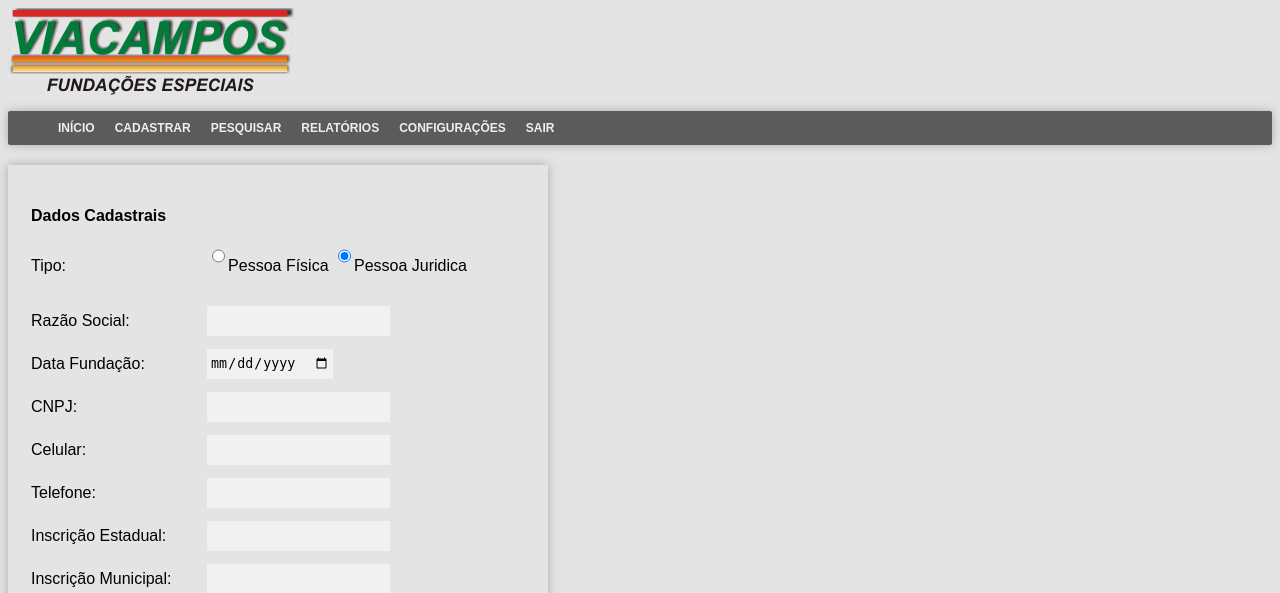
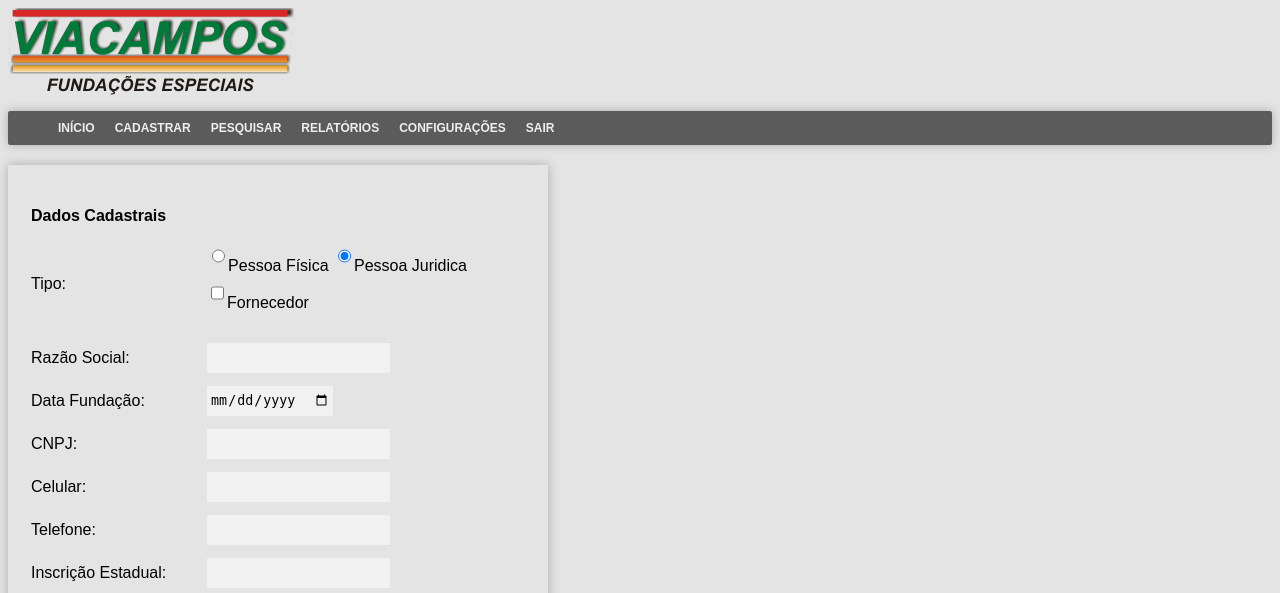
Before and after one commit to wislanlamounier/backSis, a PHP site: page /add_cliente.php in a window 1280 px wide. Shown: the top 593 px of the page. Run offline with PHP 8.4, Linux system fonts and the light colour scheme; the visitor is signed in with stand-in values (Sample User, id 1); data comes from the database, SQL or seed files in the repository.

Commit message:
Add-fornecedor

```diff
--- a/administrator/add_cliente.php
+++ b/administrator/add_cliente.php
@@ -38,6 +38,9 @@ require_once("../model/class_cidade_bd.php");
 
 
 	function tipo_form(){
+
+
+
 		if(document.getElementById("pessoa_fisica").checked == true){
 			document.getElementById("razao_nome").innerHTML = "Nome";
 			document.getElementById("data_fun_data_nasc").innerHTML = "Data de Nascimento";
@@ -54,6 +57,7 @@ require_once("../model/class_cidade_bd.php");
 			document.getElementById("inscricao_municipal_nulo").innerHTML = "";
 
 		}
+
 		if(document.getElementById("pessoa_juridica").checked == true){
 			document.getElementById("razao_nome").innerHTML = "Razao Social";
 			document.getElementById("data_fun_data_nasc").innerHTML = "Data Fundação";
@@ -67,11 +71,11 @@ require_once("../model/class_cidade_bd.php");
 			document.getElementById("rg").type = "hidden";
 			document.getElementById("rg").value = "";
 			document.getElementById("inscricao_municipal").type="number";
-
 			document.getElementById("inscricao_municipal_nulo").innerHTML="Inscrição Municipal";
 			document.getElementById("inscricao_municipal").name="inscricao_municipal";
+		}
 
-		}
+
 	}
 
 		function buscar_cidades(){
@@ -460,12 +464,13 @@ require_once("../model/class_cidade_bd.php");
 	<?php include_once("../view/topo.php"); ?>
 	<div id="content">
 			<div class='formulario' id="formulario">
-				<form form method="POST" id="add_cliente" action="index.php" onsubmit="return valida(this)">
+				<form form method="POST" id="add_cliente" action="add_cliente.php" onsubmit="return valida(this)">
 						<table id="table_dados_pes" class="table_dados_pes" border="0" >
 							 <tr><td colspan="2" padding-top:='10px'><span class="dados_cadastrais_title"><b>Dados Cadastrais</b><span></td></tr>
 							 <tr> <td ><span>Tipo:</span></td> <td>
 							 <input type="radio" onclick="tipo_form()" id="pessoa_fisica" name="tipo" value="0">Pessoa Física
 							 <input type="radio" onclick="tipo_form()" id="pessoa_juridica" name="tipo" checked value="1">Pessoa Juridica
+							 <br><input type="checkbox" onclick="tipo_form()" id="fornecedor" name="fornecedor" value="1">Fornecedor
 							 <br><br></td></tr>
 							 <tr> <td ><div id="razao_nome">Razão Social:</div></td><td><input type="text" id="nome" name="nome" ></td></tr>
 					         <tr> <td ><div id="data_fun_data_nasc">Data Fundação:</div></td> <td><input type="date" id="data_nasc" name="data_nasc" ></td></tr>
@@ -549,7 +554,7 @@ require_once("../model/class_cidade_bd.php");
 					$email_resp = $_POST['email_resp'];
 					$site = $_POST['site'];
 					$observacao = $_POST['observacao'];
-
+					$fornecedor = $_POST['fornecedor'];
 
 
 					//recebendo endereco
@@ -566,7 +571,7 @@ require_once("../model/class_cidade_bd.php");
 
 
 
-					$cliente->add_cliente($nome_razao_soc, $data_nasc_data_fund, $cpf_cnpj, $telefone_cel, $telefone_com, $id_endereco, $tipo, $rg, $inscricao_estadual, $inscricao_municipal, $responsavel, $cpf_responsavel, $data_nasc_resp, $email_resp, $site, $observacao);
+					$cliente->add_cliente($nome_razao_soc, $data_nasc_data_fund, $cpf_cnpj, $telefone_cel, $telefone_com, $id_endereco, $tipo, $rg, $inscricao_estadual, $inscricao_municipal, $responsavel, $cpf_responsavel, $data_nasc_resp, $email_resp, $site, $observacao, $fornecedor);
 
 					if($cliente->add_cliente_bd()){
 						echo "Sucesso";
--- a/model/class_cliente.php
+++ b/model/class_cliente.php
@@ -22,8 +22,9 @@ class Cliente {
 	public $email_resp;
 	public $site;
 	public $observacao;
+	public $fornecedor;
 
-	public function add_cliente($nome_razao_soc, $data_nasc_data_fund, $cpf_cnpj, $telefone_cel, $telefone_com, $id_endereco, $tipo, $rg, $inscricao_estadual, $inscricao_municipal, $responsavel, $cpf_responsavel, $data_nasc_resp, $email_resp, $site, $observacao){
+	public function add_cliente($nome_razao_soc, $data_nasc_data_fund, $cpf_cnpj, $telefone_cel, $telefone_com, $id_endereco, $tipo, $rg, $inscricao_estadual, $inscricao_municipal, $responsavel, $cpf_responsavel, $data_nasc_resp, $email_resp, $site, $observacao, $fornecedor){
 
 		$this->nome_razao_soc = $nome_razao_soc;
 		$this->data_nasc_data_fund = $data_nasc_data_fund;
@@ -41,6 +42,7 @@ class Cliente {
 		$this->email_resp = $email_resp;
 		$this->site = $site;
 		$this->observacao = $observacao;
+		$this->fornecedor = $fornecedor;
 
 	}
 
@@ -50,10 +52,10 @@ class Cliente {
 
 		$g = new Glob();
 
-		$query = "INSERT INTO clientes (nome_razao_soc, data_nasc_data_fund, cpf_cnpj, telefone_cel, telefone_com, id_endereco, tipo, rg, inscricao_estadual, inscricao_municipal, responsavel, cpf_responsavel, data_nasc_responsavel, email_responsavel, site, observacao)
-		                        VALUES (    '%s',           '%s',                '%s',      '%s',         '%s',         '%s',    '%s','%s',       '%s',               '%s',             '%s',           '%s',               '%s',                 '%s',     '%s',    '%s')";
+		$query = "INSERT INTO clientes (nome_razao_soc, data_nasc_data_fund, cpf_cnpj, telefone_cel, telefone_com, id_endereco, tipo, rg, inscricao_estadual, inscricao_municipal, responsavel, cpf_responsavel, data_nasc_responsavel, email_responsavel, site, observacao, fornecedor)
+		                        VALUES (    '%s',           '%s',                '%s',      '%s',         '%s',         '%s',    '%s','%s',       '%s',               '%s',             '%s',           '%s',               '%s',                 '%s',     '%s',    '%s',    '%s'     )";
 
-		if($g->tratar_query($query, $this->nome_razao_soc, $this->data_nasc_data_fund, $this->cpf_cnpj, $this->telefone_cel,$this->telefone_com, $this->id_endereco, $this->tipo, $this->rg, $this->inscricao_estadual, $this->inscricao_municipal, $this->responsavel, $this->cpf_responsavel, $this->data_nasc_resp, $this->email_resp, $this->site, $this->observacao)){
+		if($g->tratar_query($query, $this->nome_razao_soc, $this->data_nasc_data_fund, $this->cpf_cnpj, $this->telefone_cel,$this->telefone_com, $this->id_endereco, $this->tipo, $this->rg, $this->inscricao_estadual, $this->inscricao_municipal, $this->responsavel, $this->cpf_responsavel, $this->data_nasc_resp, $this->email_resp, $this->site, $this->observacao, $this->fornecedor)){
 			return true;
 		}else{
 			return false;
```
